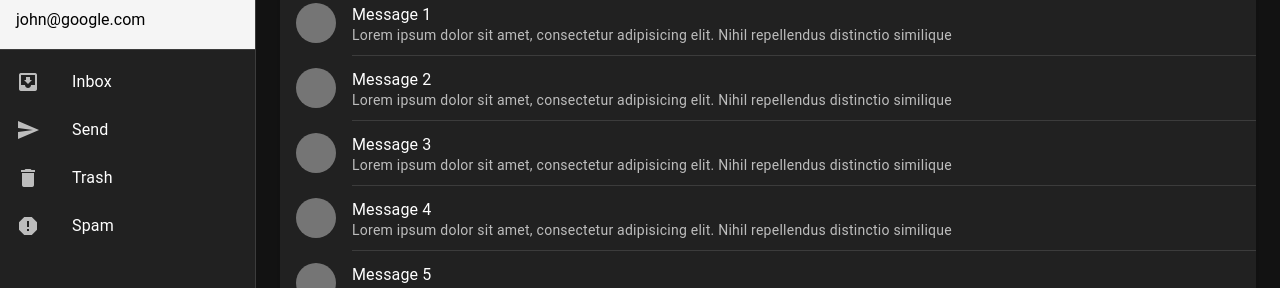
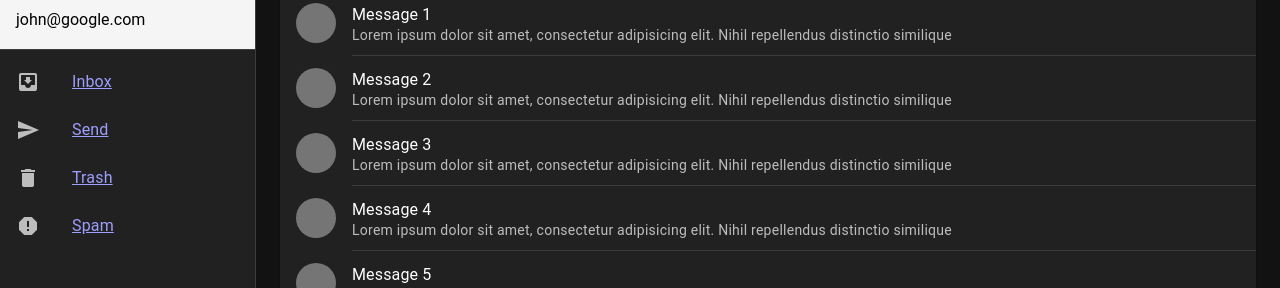
Before and after one commit to TebyTeb/Projectio-frontend-vue, a Vue app: page / in a window 1280 px wide. Shown: the part 153-441 px from the top of the page. Built offline with nearby package versions, Linux system fonts and the light colour scheme.

Commit message:
Implementing layout structure

```diff
--- a/src/App.vue
+++ b/src/App.vue
@@ -1,11 +1,9 @@
 <script setup>
 import { RouterView } from 'vue-router'
-// import SystemBar from './components/navigation/SystemBar.vue'
 </script>
 
 <template>
   <v-app id="inspire">
-    <!-- <SystemBar /> -->
     <RouterView />
   </v-app>
 </template>
--- a/src/components/navigation/Drawer.vue
+++ b/src/components/navigation/Drawer.vue
@@ -3,10 +3,10 @@ export default {
   data: () => ({
     drawer: null,
     links: [
-      ['mdi-inbox-arrow-down', 'Inbox'],
-      ['mdi-send', 'Send'],
-      ['mdi-delete', 'Trash'],
-      ['mdi-alert-octagon', 'Spam'],
+      ['mdi-inbox-arrow-down', 'Inbox', 'home'],
+      ['mdi-send', 'Send', 'about'],
+      ['mdi-delete', 'Trash', 'welcome'],
+      ['mdi-alert-octagon', 'Spam', 'wabout'],
     ],
   })
 }
@@ -23,17 +23,17 @@ export default {
     <v-divider></v-divider>
 
     <v-list>
-        <v-list-item v-for="[icon, text] in links" :key="icon" link>
+      <v-list-item v-for="[icon, text, route] in links" :key="icon" link>
         <template v-slot:prepend>
           <v-icon>{{ icon }}</v-icon>
         </template>
 
+        <router-link :to='{ name: route }'>
           <v-list-item-title>{{ text }}</v-list-item-title>
+        </router-link>
       </v-list-item>
     </v-list>
   </v-navigation-drawer>
 </template>
 
-<style scoped>
-
-</style>
+<style scoped></style>
--- /dev/null
+++ b/src/layouts/Default.vue
@@ -0,0 +1,14 @@
+<template>
+  <v-app>
+    <SystemBar />
+    <Drawer />
+    <v-main>
+      <RouterView />
+    </v-main>
+  </v-app>
+</template>
+
+<script setup>
+import SystemBar from '../components/navigation/SystemBar.vue'
+import Drawer from '../components/navigation/Drawer.vue'
+</script>
--- /dev/null
+++ b/src/layouts/Welcome.vue
@@ -0,0 +1,12 @@
+<template>
+  <v-app>
+    <SystemBar />
+    <v-main>
+      <RouterView />
+    </v-main>
+  </v-app>
+</template>
+
+<script setup>
+import SystemBar from '../components/navigation/SystemBar.vue'
+</script>
--- a/src/router/index.js
+++ b/src/router/index.js
@@ -1,23 +1,50 @@
 import { createRouter, createWebHistory } from 'vue-router'
-import HomeView from '../views/HomeView.vue'
+// import HomeView from '../views/HomeView.vue'
 
-const router = createRouter({
-  history: createWebHistory(import.meta.env.BASE_URL),
-  routes: [
+const routes = [
   {
     path: '/',
+    component: () => import('@/layouts/Default.vue'),
+    children: [
+      {
+        path: '',
         name: 'home',
-      component: HomeView
+        component: ()=> import('../views/HomeView.vue')
       },
       {
-      path: '/about',
+        path: 'about',
         name: 'about',
         // route level code-splitting
         // this generates a separate chunk (About.[hash].js) for this route
         // which is lazy-loaded when the route is visited.
-      component: () => import('../views/AboutView.vue')
+        component: () => import('@/views/AboutView.vue')
+      }
+    ],
+  },
+  {
+    path: '/welcome',
+    component: () => import('@/layouts/Welcome.vue'),
+    children: [
+      {
+        path: '',
+        name: 'welcome',
+        component: ()=> import('@/views/HomeView.vue')
+      },
+      {
+        path: 'about',
+        name: 'wabout',
+        // route level code-splitting
+        // this generates a separate chunk (About.[hash].js) for this route
+        // which is lazy-loaded when the route is visited.
+        component: () => import('@/views/AboutView.vue')
       }
     ]
+  }
+]
+
+const router = createRouter({
+  history: createWebHistory(import.meta.env.BASE_URL),
+  routes
 })
 
 export default router
--- a/src/views/AboutView.vue
+++ b/src/views/AboutView.vue
@@ -1,14 +1,12 @@
 <template>
-  <v-main>
-    <MessageBoard />
-  </v-main>
+  <h1>This is my about page</h1>
 </template>
 
 <script>
-import MessageBoard from '../components/MessageBoard.vue'
+// import MessageBoard from '../components/MessageBoard.vue'
 export default {
   components: {
-    MessageBoard
+    // MessageBoard
   },
   data: () => ({
     cards: ['Today', 'Yesterday']
--- a/src/views/HomeView.vue
+++ b/src/views/HomeView.vue
@@ -1,22 +1,18 @@
 <script>
-import Drawer from '../components/navigation/Drawer.vue'
+// import Drawer from '../components/navigation/Drawer.vue'
 import MessageBoard from '../components/MessageBoard.vue'
-import SystemBar from '../components/navigation/SystemBar.vue'
+// import SystemBar from '../components/navigation/SystemBar.vue'
 export default {
   components: {
-    SystemBar,
-    Drawer,
+    // SystemBar,
+    // Drawer,
     MessageBoard
   }
 }
 </script>
 
 <template>
-  <SystemBar />
-  <Drawer />
-    <v-main>
-      <MessageBoard />
-    </v-main>
+  <MessageBoard />
 </template>
 
 <style></style>
```
Lines whose indentation alone changed are shown as unchanged.
